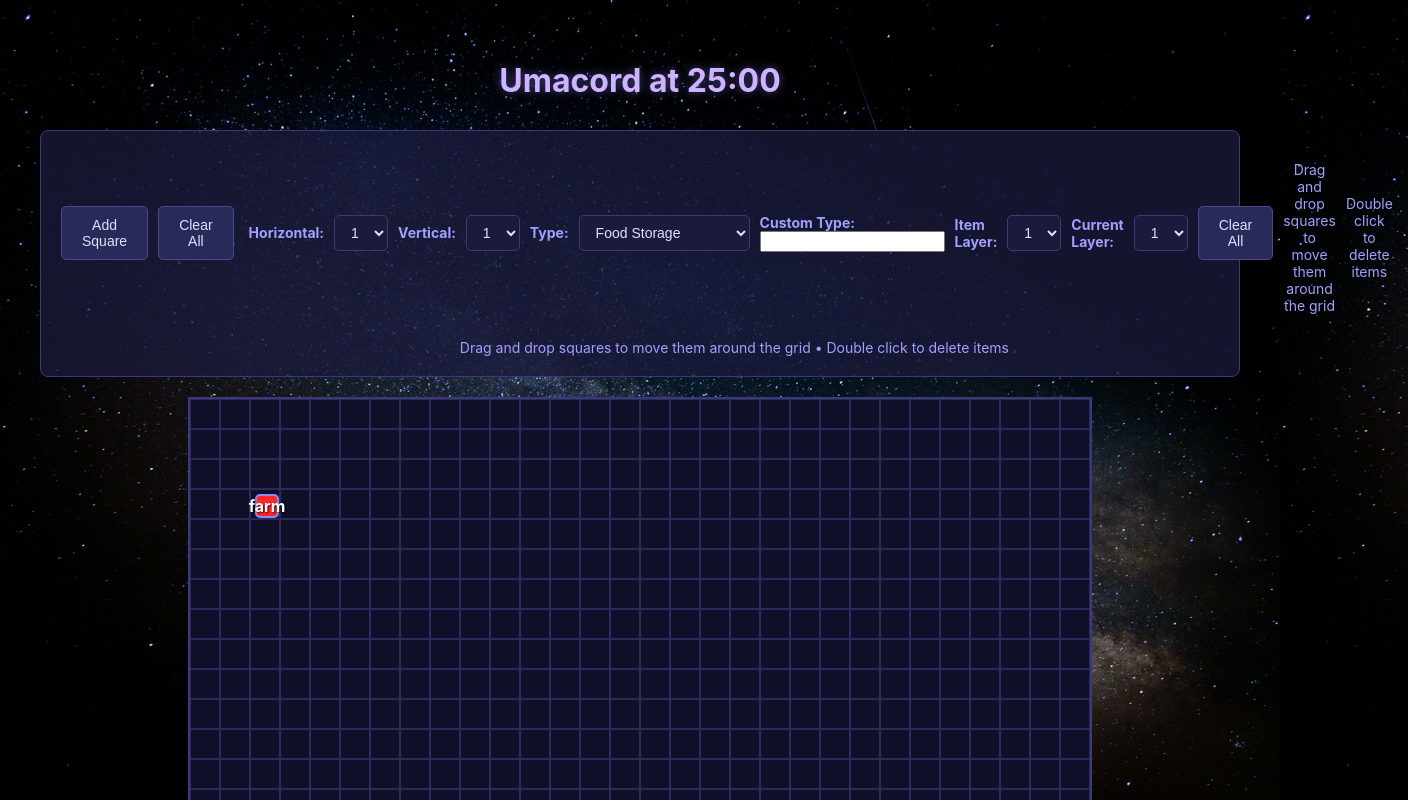
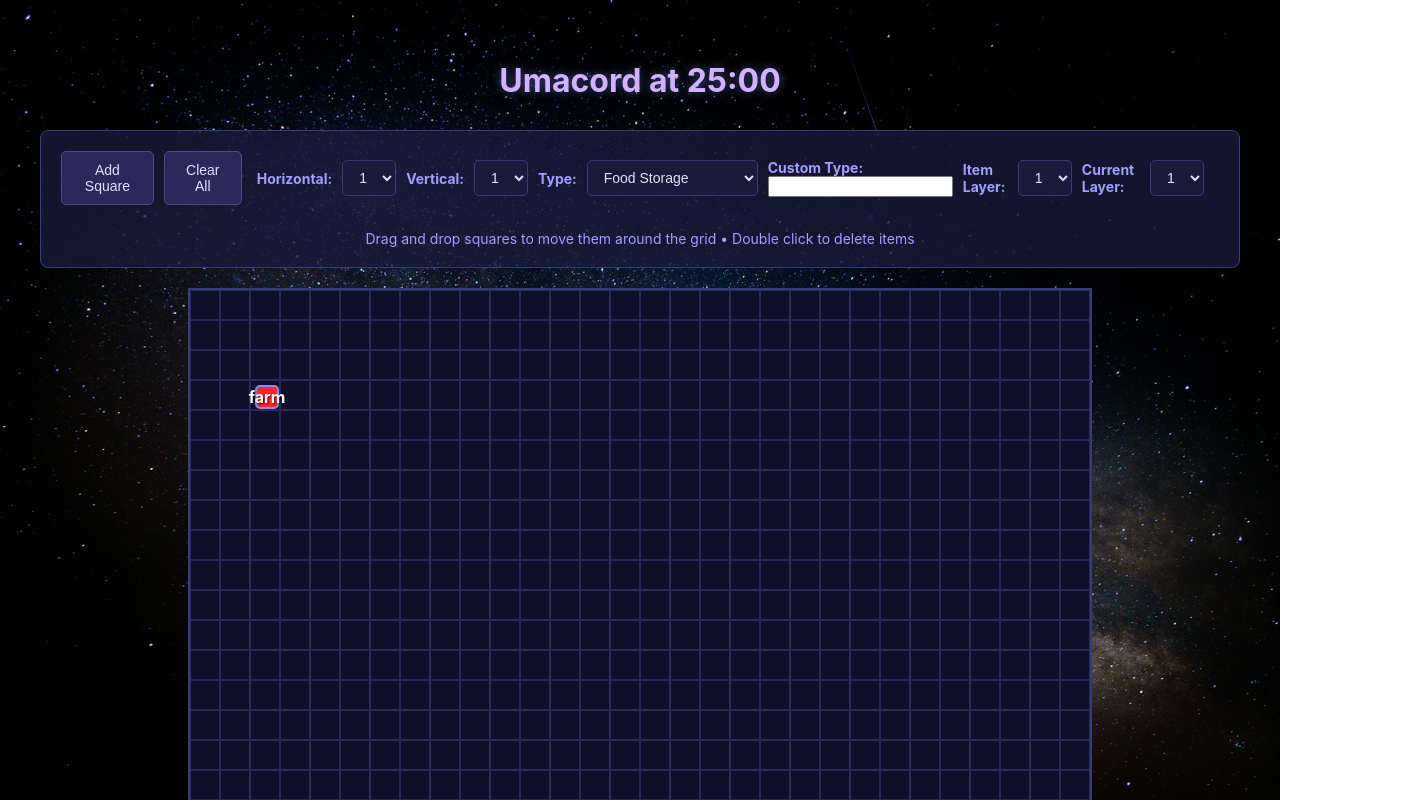
Before and after one commit to umacord-at-2500/umacord-habitat-designer, a React app: page / in a window 1280 px wide. Shown: the top 800 px of the page, 1408 px wide, since content can reach past the window. Built offline with nearby package versions, Linux system fonts and the light colour scheme; the HTML template or start-up script is replaced by a standard one.

Commit message:
Deleted extra components

```diff
--- a/src/App.jsx
+++ b/src/App.jsx
@@ -241,12 +241,6 @@ const DraggableGrid = () => {
           <option value="5">5</option>
           <option value="6">6</option>
         </select>
-
-        <button onClick={clearAll}>Clear All</button>
-        <span className="hint">
-          Drag and drop squares to move them around the grid
-        </span>
-        <span className="hint">Double click to delete items</span>
       </div>
 
       <span className="hint">
```
